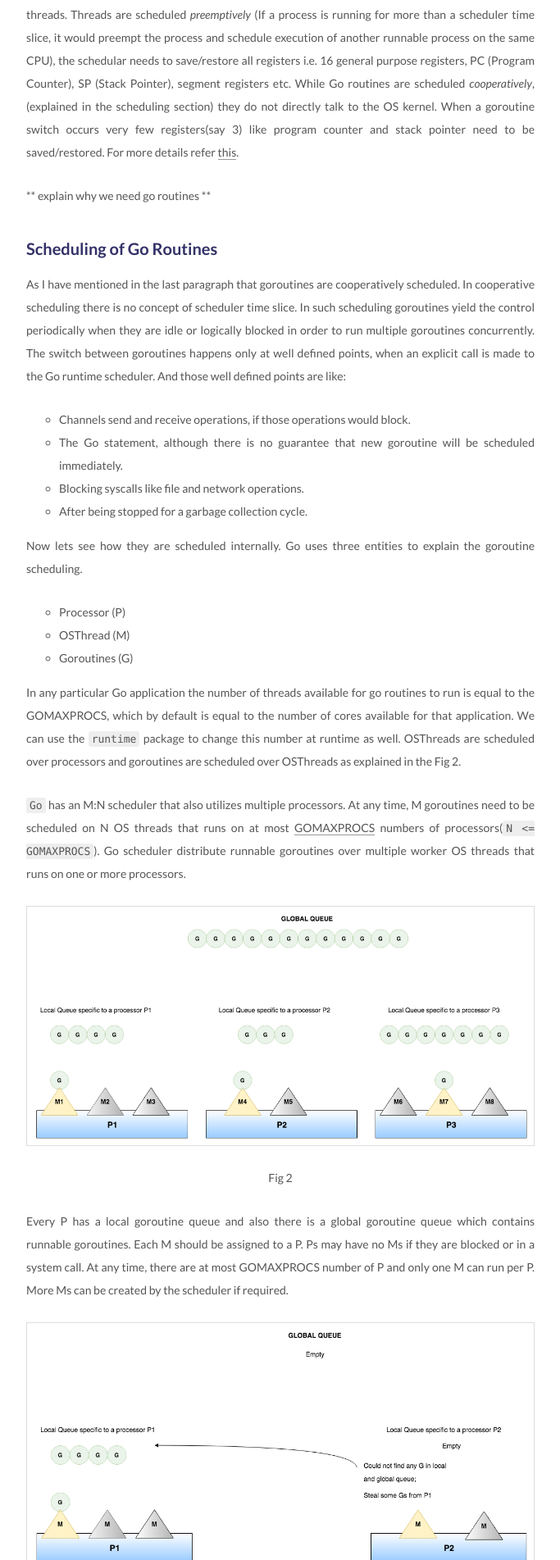
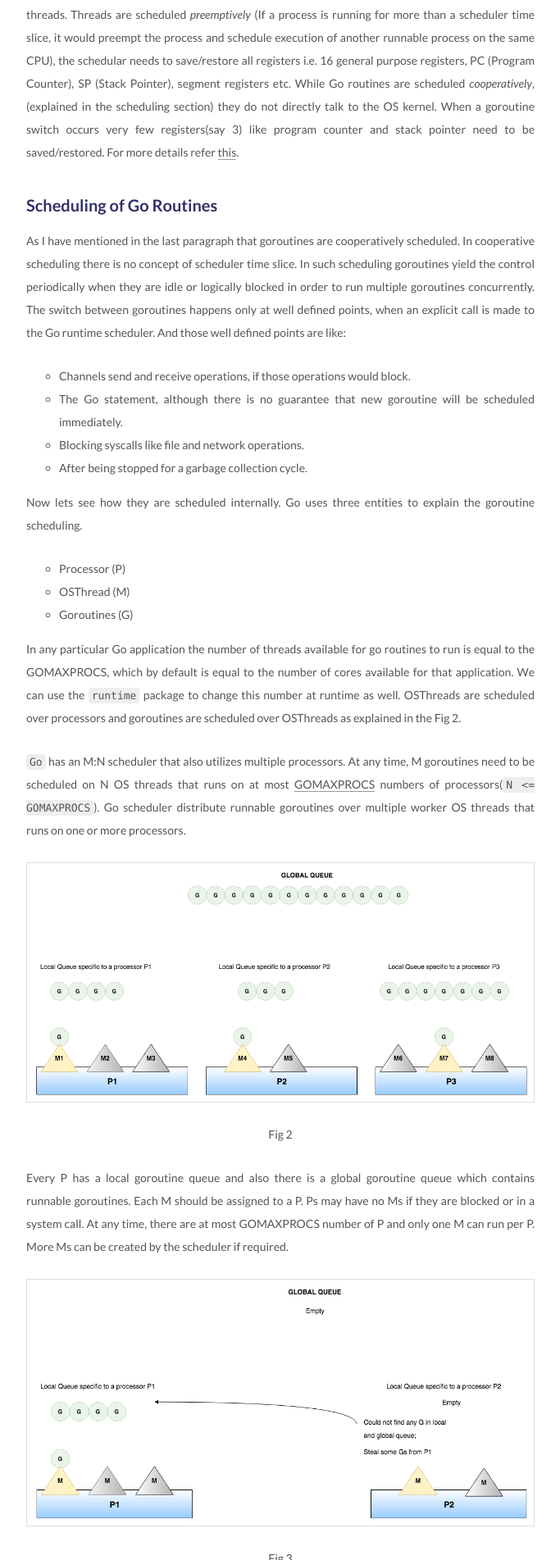
Before and after one commit to shubham7saxena/RiteekS.github.io, a Jekyll site: the page built from _posts/2018-03-03-Complete-Journey-with-GoRoutines.md, in a window 1280 px wide. Shown: the part 3093-4996 px from the top of the page at 82% size, without its empty margins (428-1111 px from the left). Built offline with Jekyll 4.4.1, drawn with Linux system fonts in a browser that asks for light colours; comment, search, counter and statistics services are not loaded.

Commit message:
Update 2018-03-03-Complete-Journey-with-GoRoutines.md

```diff
--- a/_posts/2018-03-03-Complete-Journey-with-GoRoutines.md
+++ b/_posts/2018-03-03-Complete-Journey-with-GoRoutines.md
@@ -85,8 +85,6 @@ GoRoutines have benefit over threads in:
 
 **Switch cost:** This difference is mainly because of the difference in the scheduling of goroutines and threads. Threads are scheduled *preemptively* (If a process is running for more than a scheduler time slice, it would preempt the process and schedule execution of another runnable process on the same CPU), the schedular needs to save/restore all registers i.e. 16 general purpose registers, PC (Program Counter), SP (Stack Pointer), segment registers etc. While Go routines are scheduled *cooperatively*,(explained in the scheduling section) they do not directly talk to the OS kernel. When a goroutine switch occurs very few registers(say 3) like program counter and stack pointer need to be saved/restored. For more details refer [this](https://electronics.stackexchange.com/questions/115286/what-processor-registers-are-saved-and-recovered-in-a-context-switch).
 
-** explain why we need go routines **
-
 ## Scheduling of Go Routines
 
 As I have mentioned in the last paragraph that goroutines are cooperatively scheduled. In cooperative scheduling there is no concept of scheduler time slice. In such scheduling goroutines yield the control periodically when they are idle or logically blocked in order to run multiple goroutines concurrently.
```
